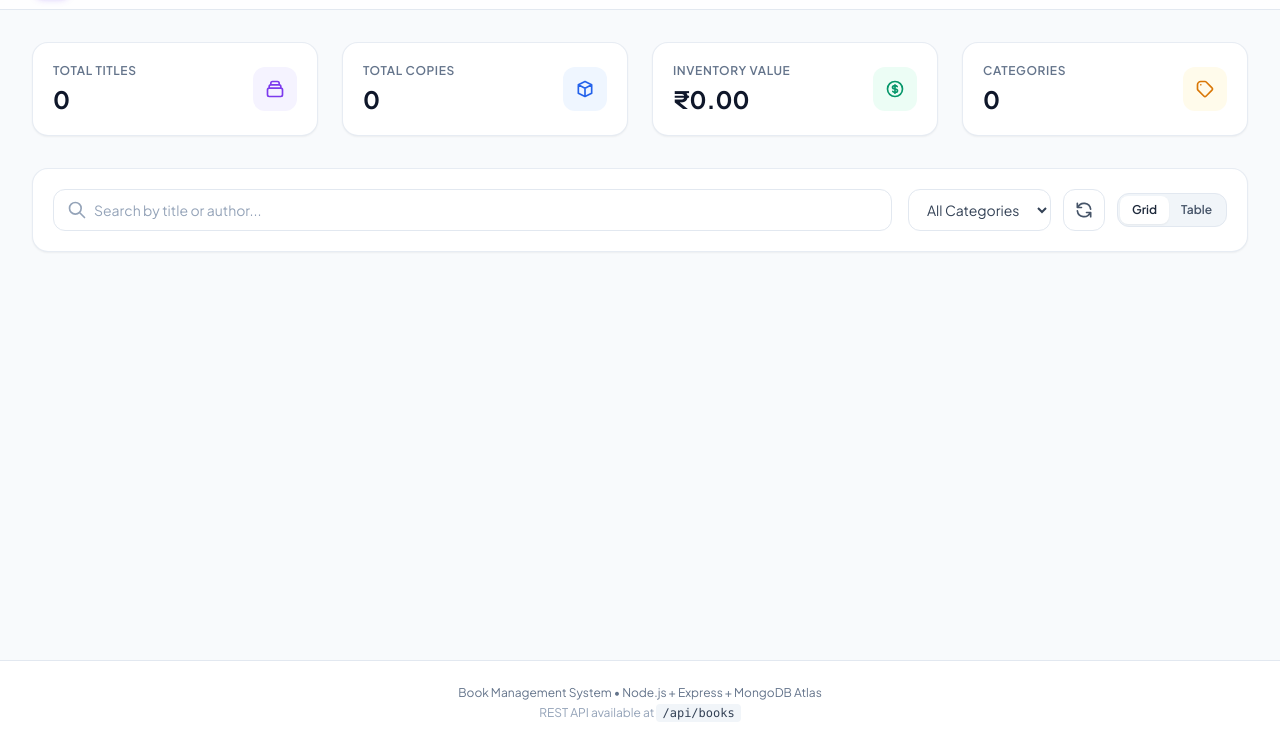
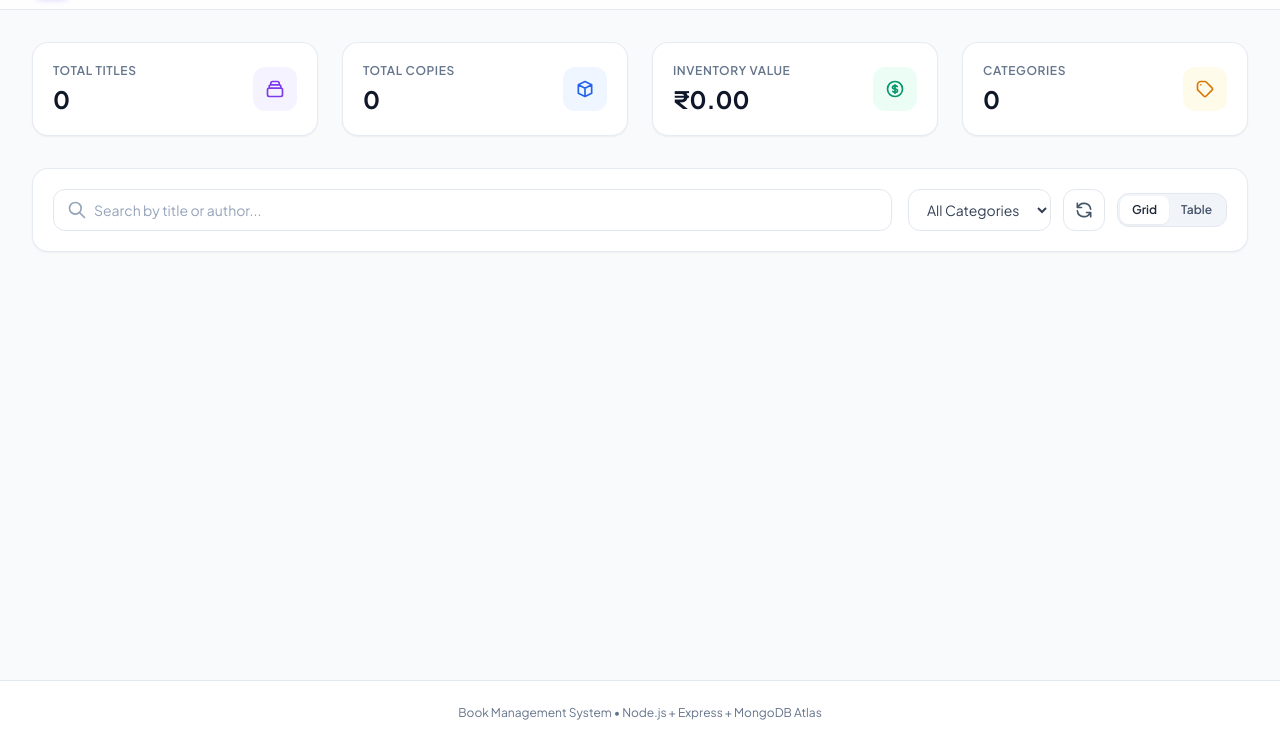
Before and after one commit to abhi23-tech/WT-Assign-4---BookShelf, a website: page public/index.html in a window 1280 px wide. Shown: the part 55-800 px from the top of the page. Drawn offline with nearby package versions, Linux system fonts and the light colour scheme; no server answers.

Commit message:
Update index.html

```diff
--- a/public/index.html
+++ b/public/index.html
@@ -374,7 +374,6 @@
   <footer class="bg-white border-t border-slate-200 mt-auto py-6">
     <div class="max-w-7xl mx-auto px-4 text-center text-xs text-slate-500 space-y-1">
       <p>Book Management System &bull; Node.js + Express + MongoDB Atlas</p>
-      <p class="text-slate-400">REST API available at <code class="px-1.5 py-0.5 rounded bg-slate-100 text-slate-700">/api/books</code></p>
     </div>
   </footer>
 
```
